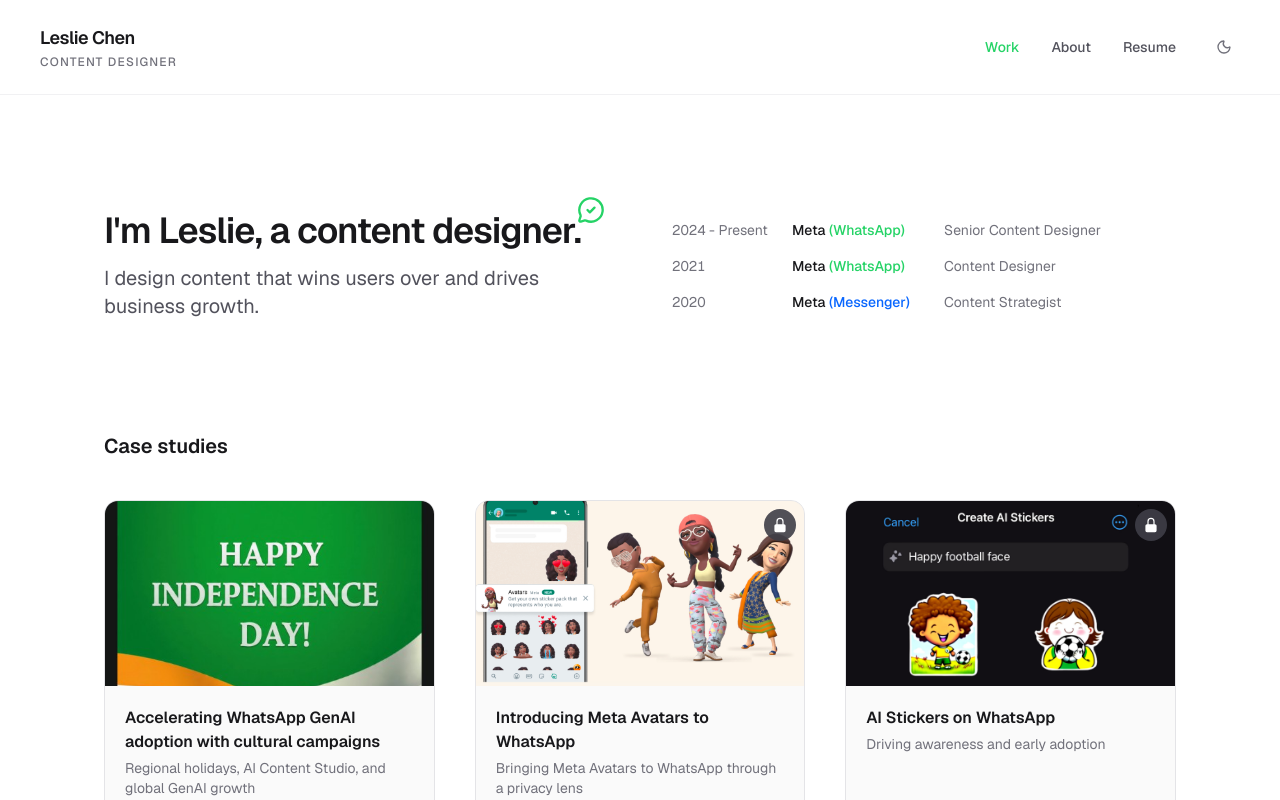
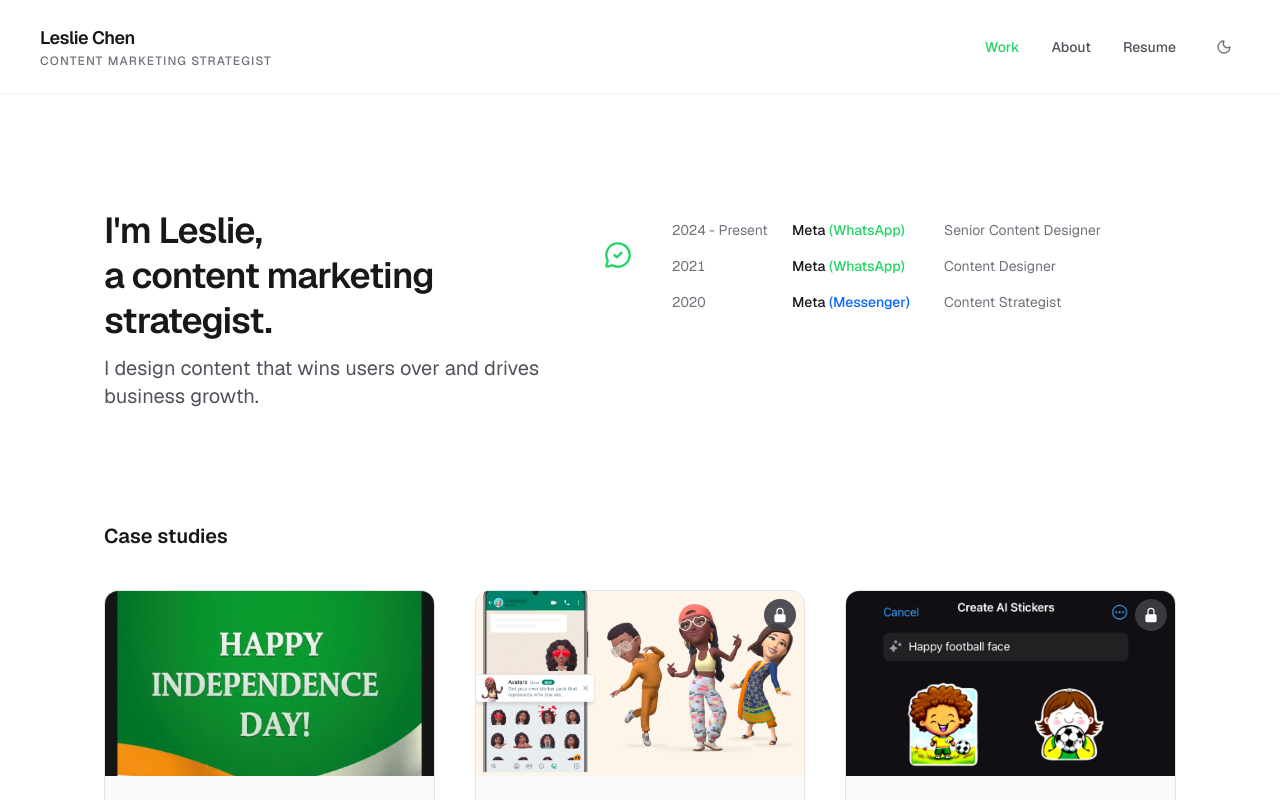
Before and after one commit to ChenCodes/leslie-website-v2, a Next.js app: page / in a window 1280 px wide. Shown: the top 800 px of the page. Built offline with nearby package versions, Linux system fonts and the light colour scheme.

Commit message:
content designer -> content marketing strategist

```diff
--- a/src/app/components/Header.tsx
+++ b/src/app/components/Header.tsx
@@ -19,8 +19,8 @@ export default function Header() {
         <span className="text-lg font-semibold tracking-tight text-zinc-900 dark:text-zinc-50">
           Leslie Chen
         </span>
-        <span className="text-xs font-medium tracking-widest text-zinc-500 dark:text-zinc-400">
-          CONTENT DESIGNER
+        <span className="text-[10px] sm:text-xs font-medium tracking-wider sm:tracking-widest text-zinc-500 dark:text-zinc-400 max-w-[16rem] leading-tight sm:max-w-none">
+          CONTENT MARKETING STRATEGIST
         </span>
       </Link>
       <nav className="flex items-center gap-4 md:gap-8">
--- a/src/app/layout.tsx
+++ b/src/app/layout.tsx
@@ -16,8 +16,8 @@ const geistMono = Geist_Mono({
 });
 
 export const metadata: Metadata = {
-  title: "Leslie Chen | Content Designer",
-  description: "Leslie Chen - Content Designer",
+  title: "Leslie Chen | Content Marketing Strategist",
+  description: "Leslie Chen - Content Marketing Strategist",
 };
 
 export default function RootLayout({
--- a/src/app/page.tsx
+++ b/src/app/page.tsx
@@ -90,7 +90,7 @@ export default function Home() {
               <h1 className="relative inline-block mt-0 text-2xl md:text-3xl lg:text-4xl font-semibold leading-tight tracking-tight text-zinc-900 dark:text-zinc-50">
                 I&apos;m Leslie,{" "}
                 <span className="relative inline-block">
-                  a content designer.
+                  a content marketing strategist.
                   <MessageCircleCheck
                     className="absolute -top-3 -right-6 hero-icon-hover cursor-pointer"
                     size={28}
```
